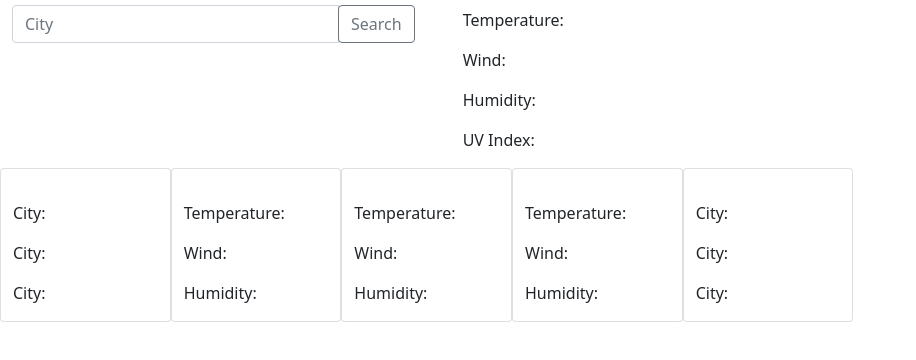
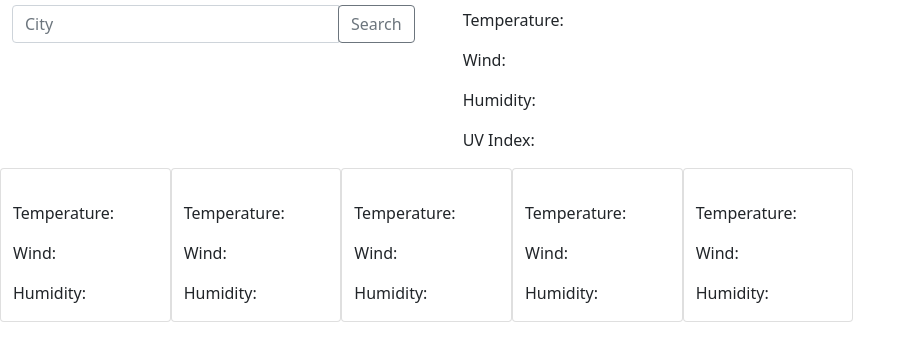
Before and after one commit to apalmer37/Weather_Dashboard_AlexPalmer, a plain HTML site: page index.html in a window 1280 px wide. Shown: the part 88-448 px from the top of the page, without its empty margins (0-916 px from the left). Drawn offline with nearby package versions, Linux system fonts and the light colour scheme.

Commit message:
commit before styling

```diff
--- a/assets/javascript/style.js
+++ b/assets/javascript/style.js
@@ -5,7 +5,7 @@ var searchCityList = [];
 initStoredCityList();
 initStoredCityWeather();
 
-// display city entered
+// display city list
 function rendercityEl(){
     $("#searchCityList").empty();
     $("#searchInput").val("");
@@ -29,7 +29,7 @@ function initStoredCityList(){
     rendercityEl();
 }
 
-// function to display most recent searched city's weather from local storage on reload
+// function to display most recent searched city's weather from local storage
 function initStoredCityWeather(){
     var lastCityWeather = JSON.parse(localStorage.getItem("lastCity"));
     if (lastCityWeather !== null){
@@ -69,11 +69,13 @@ $(document).on("click", "#searchBtn", function(event){
     storeLastCity();
 });
 
+// event function for clicking on a recently searched city, and showing it's weather info.
 $(document).on("click", ".pastCity", function(event){
     var pastCity = event.target.text;
     displayStoredCityWeather(pastCity);
 })
 
+// getting weather info for searched city.
 async function displayStoredCityWeather(searchCityName) {
     var latLongURL = "http://api.openweathermap.org/geo/1.0/direct?q=" + searchCityName + "&limit=1&appid=d3757787d6d1b961c0a83ab2dec89c1a";
     var latLongData = await $.ajax({
@@ -111,7 +113,7 @@ function renderWeatherData(data, searchCityName){
     // need to make cards for the five day forecast underneath the current day's forecast
 function renderForecastData(data) {
     for (let i = 1; i < 6; i++) {
-        var date = new Date(data[i].dt);
+        var date = new Date(data[i].dt * 1000);
         $(`#forecast${i} #date`).text(date.toLocaleDateString());
         var status = data[i].weather[0].main;
         var temp = data[i].temp.day;
--- a/index.html
+++ b/index.html
@@ -58,11 +58,11 @@
                 <div id="forecast1" class="card col">
                     <p id="date"></p>
                     <p id="status"></p>
-                    <label for="city-name">City:</label>
+                    <label for="city-name">Temperature:</label>
                     <p id="temp"></p>
-                    <label for="city-name">City:</label>
+                    <label for="city-name">Wind:</label>
                     <p id="wind"></p>
-                    <label for="city-name">City:</label>
+                    <label for="city-name">Humidity:</label>
                     <p id="humidity"></p>
                 </div>
                 <div id="forecast2" class="card col">
@@ -98,11 +98,11 @@
                 <div id="forecast5" class="card col">
                     <p id="date"></p>
                     <p id="status"></p>
-                    <label for="city-name">City:</label>
+                    <label for="city-name">Temperature:</label>
                     <p id="temp"></p>
-                    <label for="city-name">City:</label>
+                    <label for="city-name">Wind:</label>
                     <p id="wind"></p>
-                    <label for="city-name">City:</label>
+                    <label for="city-name">Humidity:</label>
                     <p id="humidity"></p>
                 </div>
             </div>
```
